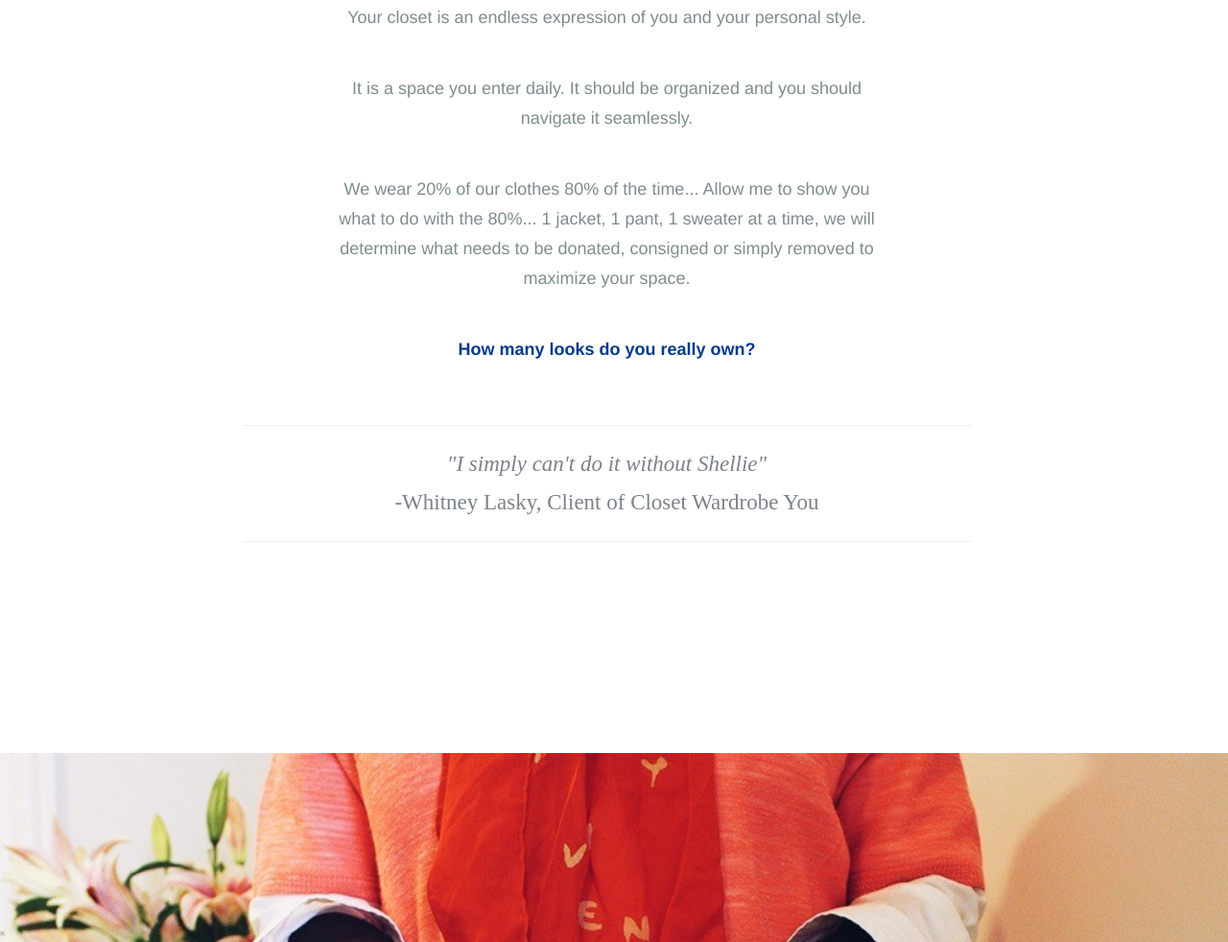
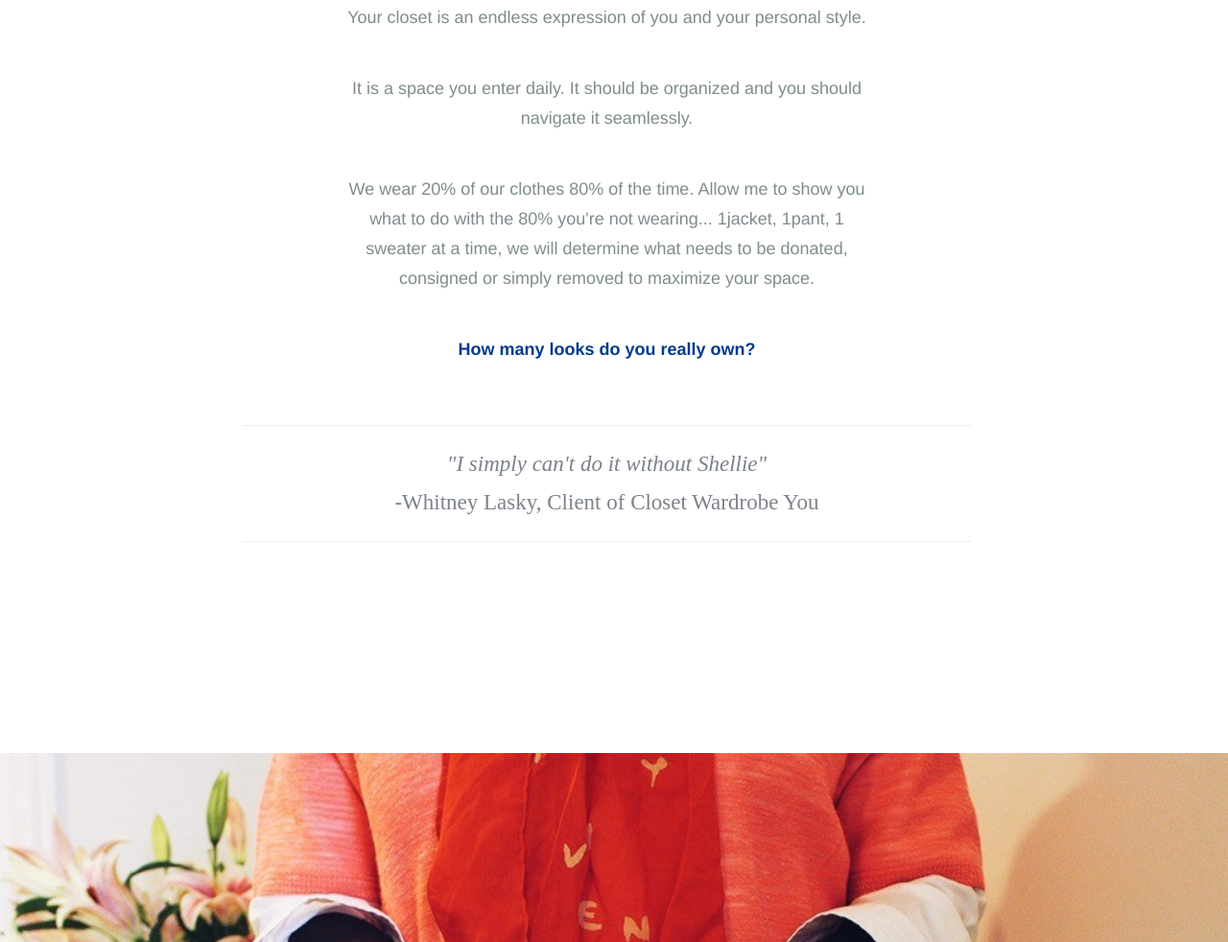
Before and after one commit to matthelbig/closet-wardrobe-you, a plain HTML site: page index.html in a window 1280 px wide. Shown: the part 5434-6416 px from the top of the page at 96% size. Drawn offline with Linux system fonts and the light colour scheme.

Commit message:
text change

```diff
--- a/index.html
+++ b/index.html
@@ -124,7 +124,7 @@
 
                     <p>It is a space you enter daily. It should be organized and you should navigate it seamlessly.</p>
 
-                    <p>We wear 20% of our clothes 80% of the time... Allow me to show you what to do with the 80%... 1 jacket, 1 pant, 1 sweater at a time, we will determine what needs to be donated, consigned or simply removed to maximize your space.</p>
+                    <p>We wear 20% of our clothes 80% of the time. Allow me to show you what to do with the 80% you're not wearing... 1jacket, 1pant, 1 sweater at a time, we will determine what needs to be donated, consigned or simply removed to maximize your space.</p>
 
                     <p style="color:#003a8c"><b>How many looks do you really own?</b></p>
                             </div>
```
